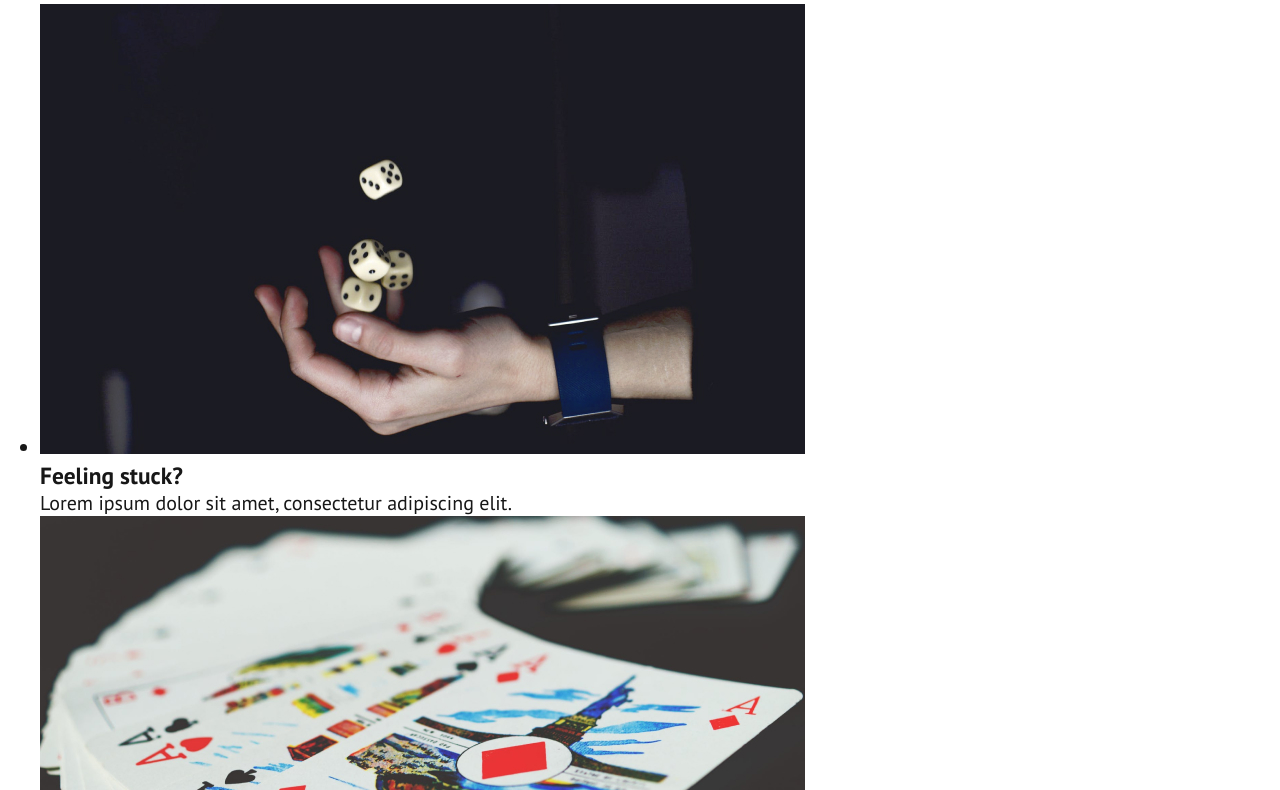
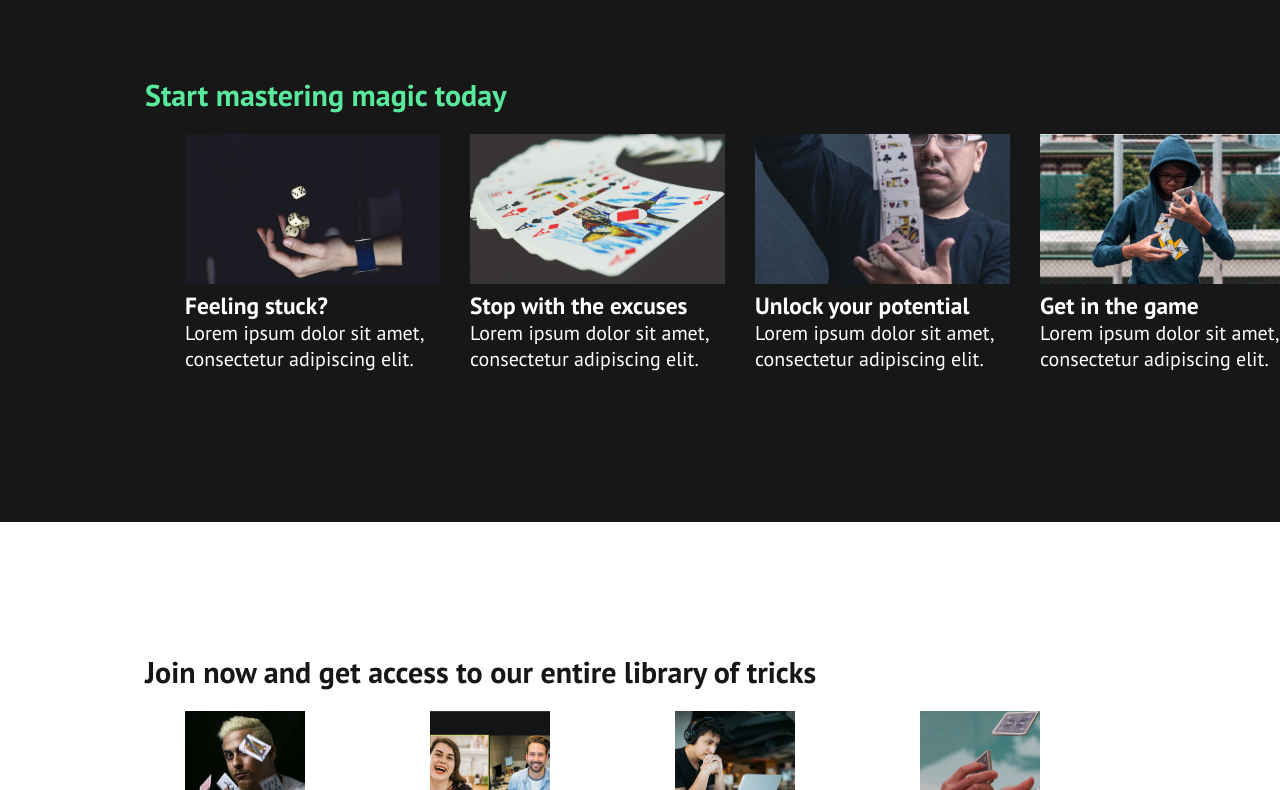
Before and after one commit to MastooraTurkmen/Magic-Air, a plain HTML site: page index.html in a window 1280 px wide. Shown: the part 666-1456 px from the top of the page. Drawn offline with Linux system fonts and the light colour scheme.

Commit message:
styling ul h2 and li

```diff
--- a/style.css
+++ b/style.css
@@ -57,6 +57,10 @@ h1 span {
   font-weight: 700;
 }
 
+li {
+  list-style: none;
+}
+
 .btn {
   display: block;
   text-decoration: none;
@@ -70,10 +74,6 @@ h1 span {
   color: var(--clr-neutral-900);
   align-items: last baseline;
   margin-right: auto;
-}
-
-.hero {
-  padding: 6.5em;
 }
 
 .header-container {
@@ -96,3 +96,30 @@ h1 span {
   justify-content: space-between;
   flex-direction: column;
 }
+
+
+.mastering {
+  background-color: var(--clr-neutral-900);
+}
+
+.container {
+  padding: 6.5em 7.25em;
+}
+
+ul {
+  display: flex;
+  gap: 1.5em;
+}
+
+.mastering .container h2 {
+  color: var(--clr-accent-400);
+}
+
+.mastering .container ul {
+  color: var(--clr-neutral-100);
+}
+
+.mastering .container li img {
+  width: 255px;
+  height: 150px;
+}
```
